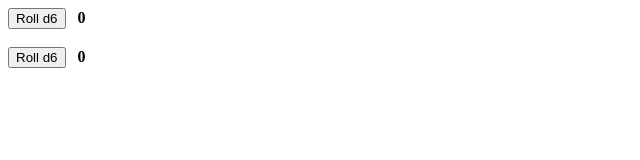
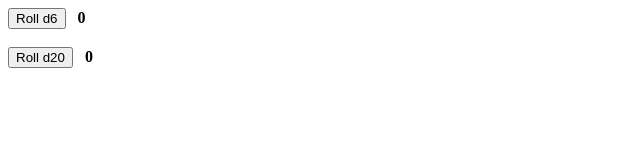
Before and after one commit to PaugelS20/dice-roller, an Angular app: page / in a window 1280 px wide. Shown: the top 160 px of the page, without its empty margins (0-640 px from the left). Built offline with nearby package versions, Linux system fonts and the light colour scheme.

Commit message:
Passing side count into components
cool neat fun

```diff
--- a/src/app/app.component.html
+++ b/src/app/app.component.html
@@ -1,3 +1,3 @@
-<app-roll-die></app-roll-die>
+<app-roll-die side-count="6"></app-roll-die>
 <br>
-<app-roll-die></app-roll-die>
+<app-roll-die side-count="20"></app-roll-die>
--- a/src/app/roll-die/roll-die.component.html
+++ b/src/app/roll-die/roll-die.component.html
@@ -1,5 +1,5 @@
 <div>
-    <button (click)="roll()">Roll d6</button>
+    <button (click)="roll()">Roll d{{ sideCount }}</button>
     &nbsp;
     <b>{{ result }}</b>
 </div>
--- a/src/app/roll-die/roll-die.component.ts
+++ b/src/app/roll-die/roll-die.component.ts
@@ -1,4 +1,4 @@
-import { Component, OnInit } from '@angular/core';
+import { Component, Input, OnInit } from '@angular/core';
 
 @Component({
   selector: 'app-roll-die',
@@ -15,6 +15,11 @@ export class RollDieComponent implements OnInit {
   result = 0;
 
   roll = () => {
-    this.result = Math.floor(Math.random() * 6) + 1;
+    this.result = Math.floor(Math.random() * Number(this.sideCount)) + 1;
   };
+
+
+  @Input("side-count")
+  sideCount = "";
+
 }
```
